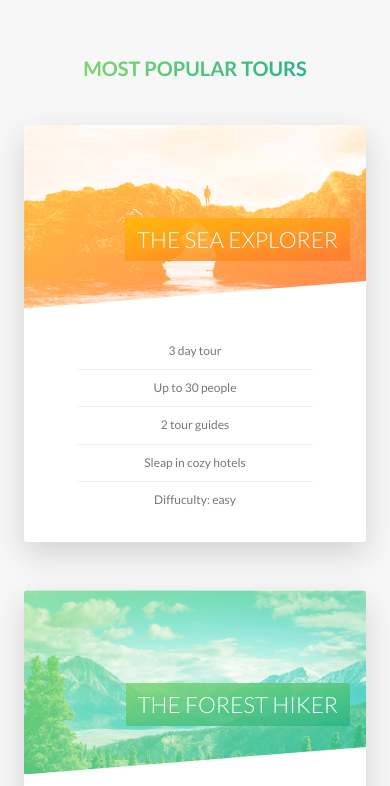
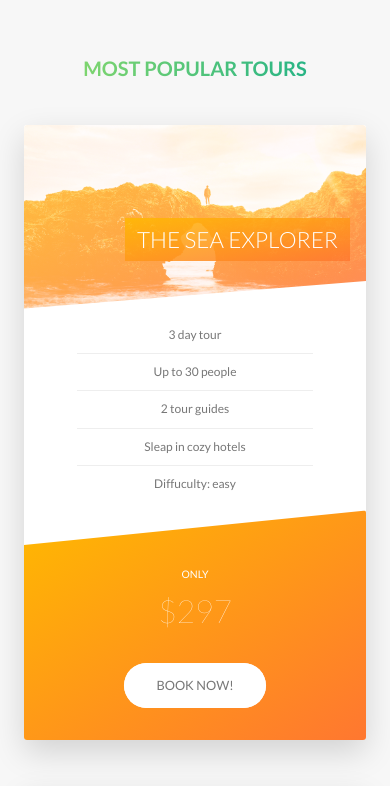
Before and after one commit to 0v3nb1rd/Natours, a website: page index.html in a window 390 px wide. Shown: the part 2480-3266 px from the top of the page. Drawn offline with Linux system fonts and the light colour scheme.

Commit message:
changed mobile version

```diff
--- a/sass/components/_card.scss
+++ b/sass/components/_card.scss
@@ -158,136 +158,49 @@
     font-weight: 100;
   }
 
+
+
   @include respond(tab-port) {
     height: auto;
+    border-radius: 3px;
+    background-color: $color-white;
+    box-shadow: 0 1.5rem 4rem rgba($color-black, 0.15);
 
     &__side {
       position: relative;
       height: auto;
-      border-radius: 3px;
+      box-shadow: none;
 
       &--back {
         transform: rotateY(0);
-
+        clip-path: polygon(0 15%, 100% 0, 100% 100%, 0% 100%);
       }
     }
 
     &:hover &__side--front {
-      transform: rotateY(-180deg);
-    }
-
-    &:hover &__side--back {
       transform: rotateY(0);
     }
 
-    //FRONT SIDE STYLING
-    &__picture {
-      height: 23rem;
-      background-size: cover;
-      -webkit-background-blend-mode: screen;
-      background-blend-mode: screen;
-      -webkit-clip-path: polygon(0 0, 100% 0, 100% 85%, 0 100%);
-      clip-path: polygon(0 0, 100% 0, 100% 85%, 0 100%);
-      border-top-left-radius: 3px;
-      border-top-right-radius: 3px;
-
-      &--1 {
-        background-image: linear-gradient(to right bottom, $color-secondary-light, $color-secondary-dark),
-        url("../img/nat-5.jpg");
-      }
-
-      &--2 {
-        background-image: linear-gradient(to right bottom, $color-primary-light, $color-primary-dark),
-        url("../img/nat-6.jpg");
-      }
-
-      &--3 {
-        background-image: linear-gradient(to right bottom, $color-tertiary-light, $color-tertiary-dark),
-        url("../img/nat-7.jpg");
-      }
-    }
-
-    &__heading {
-      position: absolute;
-      top: 12rem;
-      right: 2rem;
-      text-align: right;
-      font-size: 2.8rem;
-      font-weight: 300;
-      text-transform: uppercase;
-      color: $color-white;
-      width: 75%;
-    }
-
-    &__heading-span {
-      padding: 1rem 1.5rem;
-      -webkit-box-decoration-break: clone;
-      box-decoration-break: clone;
-
-      &--1 {
-        background-image: linear-gradient(to right bottom,
-          rgba($color-secondary-light, 0.85),
-          rgba($color-secondary-dark, 0.85));
-      }
-
-      &--2 {
-        background-image: linear-gradient(to right bottom,
-          rgba($color-primary-light, 0.85),
-          rgba($color-primary-dark, 0.85));
-      }
-
-      &--3 {
-        background-image: linear-gradient(to right bottom,
-          rgba($color-tertiary-light, 0.85),
-          rgba($color-tertiary-dark, 0.85));
-      }
-    }
-
     &__details {
-      padding: 3rem;
-
-      ul {
-        list-style: none;
-        width: 80%;
-        margin: 0 auto;
-      }
-
-      li {
-        padding: 1rem;
-        text-align: center;
-        font-size: 1.5rem;
-
-        &:not(:last-child) {
-          border-bottom: 1px solid $color-grey-light-2;
-        }
-      }
+      padding: 1rem 3rem;
     }
 
       //FRONT SIDE STYLING
     &__cta {
-      position: absolute;
-      top: 50%;
-      left: 50%;
-      transform: translate(-50%, -50%);
-      width: 90%;
-          text-align: center;
-
+      position: relative;
+      top: 0;
+      left: 0;
+      transform: translate(0);
+      width: 100%;
+      padding: 7rem 4rem 4rem 4rem;
     }
 
     &__price-box {
-      text-align: center;
-      margin-bottom: 8rem;
-      color: $color-white;
-    }
-
-    &__price-only {
-      font-size: 1.3rem;
-      text-transform: uppercase;
+      margin-bottom: 3rem;
     }
 
     &__price-value {
-      font-size: 6rem;
-      font-weight: 100;
+      font-size: 4rem;
     }
   }
 }
--- a/sass/components/_form.scss
+++ b/sass/components/_form.scss
@@ -16,6 +16,10 @@
     font-family: inherit;
     border-bottom: 3px solid transparent;
     transition: all 0.3s;
+
+    @include respond(tab-port) {
+      width: 100%;
+    }
 
     &:focus {
       outline: none;
@@ -50,6 +54,11 @@
   &__radio-group {
     display: inline-block;
     width: 49%;
+
+    @include respond(tab-port) {
+      width: 100%;
+      margin-bottom: 2rem;
+    }
   }
 
   &__radio-input {
--- a/sass/pages/_home.scss
+++ b/sass/pages/_home.scss
@@ -68,10 +68,33 @@
   background-size: 100%;
   border-radius: 3px;
   box-shadow: 0 1.5rem 4rem rgba($color-black, 0.2);
-  height: 50rem;
+
+  @include respond(tab-land) {
+    background-image: linear-gradient(105deg,
+      rgba($color-white, 0.9) 0%,
+      rgba($color-white, 0.9) 65%,
+      transparent 65%),
+      url("../img/nat-10.jpg");
+    background-size: cover;
+  }
+
+  @include respond(tab-port) {
+    background-image: linear-gradient(to right,
+      rgba($color-white, 0.9) 0%,
+      rgba($color-white, 0.9) 100%),
+      url("../img/nat-10.jpg");
+  }
 
   &__form {
     padding: 6rem;
     width: 50%;
+
+    @include respond(tab-land) {
+      width: 65%;
+    }
+
+    @include respond(tab-port) {
+      width: 100%;
+    }
   }
 }
--- a/sass/pages/_story.scss
+++ b/sass/pages/_story.scss
@@ -9,6 +9,16 @@
   font-size: $default-font;
   transform: skewX(-12deg);
 
+  @include respond(tab-port) {
+    width: 100%;
+    padding: 4rem;
+    padding-left: 7rem;
+  }
+
+  @include respond(phone) {
+    transform: skewX(0);
+  }
+
   &__shape {
     position: relative;
     width: 15rem;
@@ -19,6 +29,10 @@
     -webcit-clip-path: circle(50% at 50% 50%);
     clip-path: circle(50% at 50% 50%);
     transform: translate(-3rem) skewX(12deg);
+
+    @include respond(phone) {
+      transform: translate(-3rem) skewX(0);
+    }
   }
 
   &__img {
@@ -31,6 +45,10 @@
 
   &__text {
     transform: skewX(12deg);
+
+    @include respond(phone) {
+      transform: skewX(0);
+    }
   }
 
   &__caption {
```
Also changed, not shown: css/style.css.
